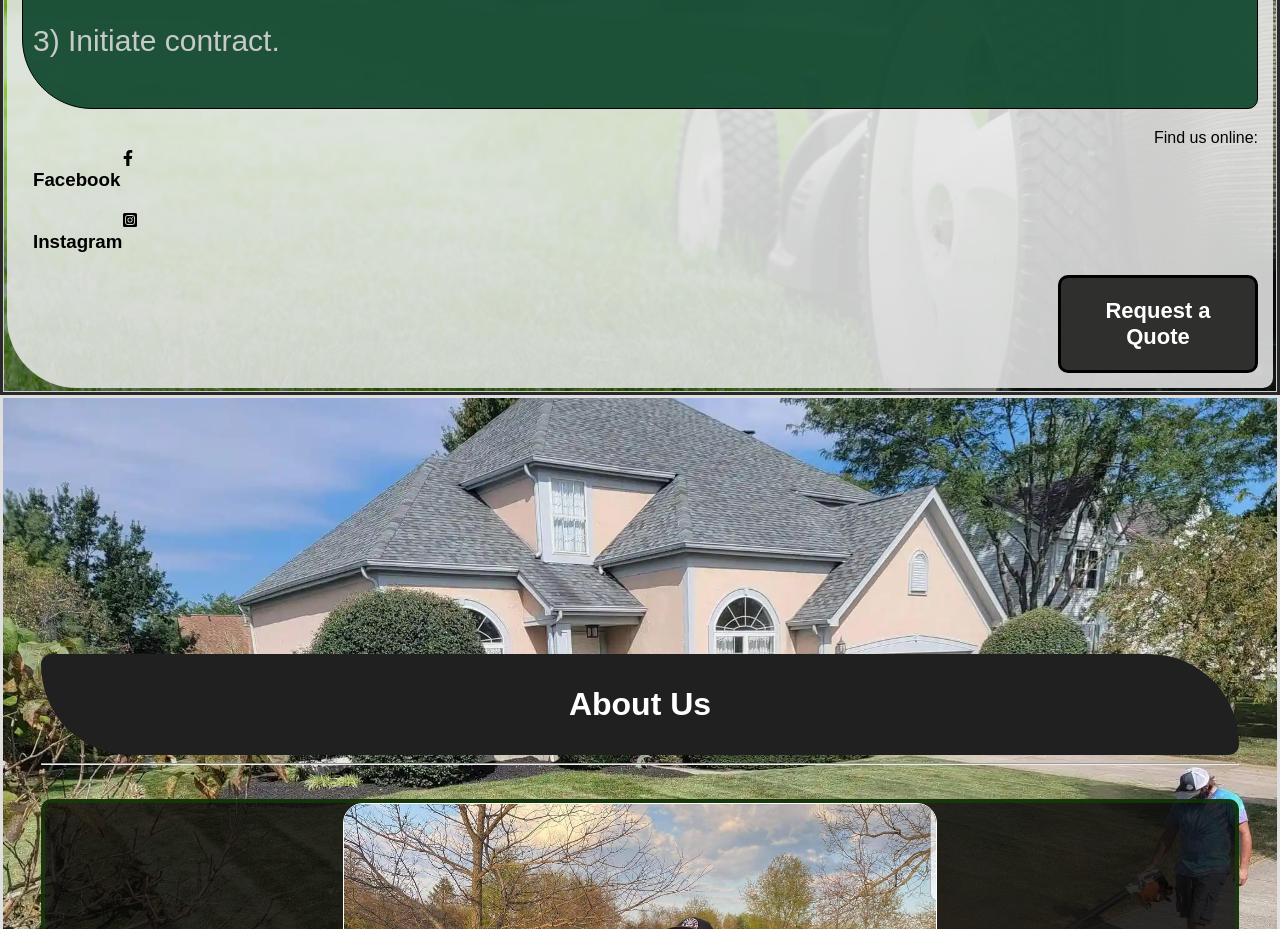
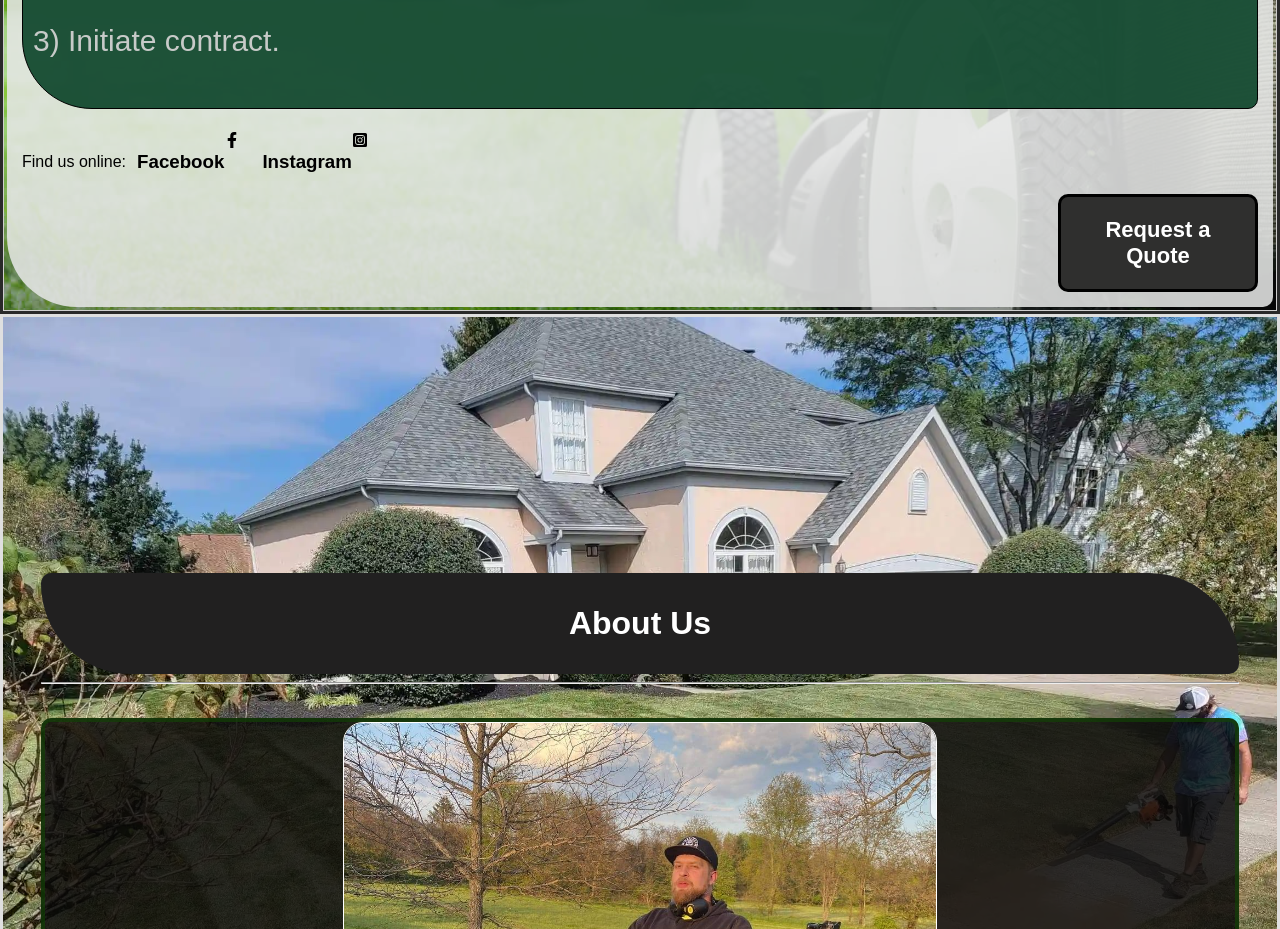
Before and after one commit to sean00880/grandpa-ron-s, a Next.js app: page / in a window 1280 px wide. Shown: the part 1880-2809 px from the top of the page. Built offline with nearby package versions, Linux system fonts and the light colour scheme.

Commit message:
Update Intro.module.css

```diff
--- a/styles/Intro.module.css
+++ b/styles/Intro.module.css
@@ -160,7 +160,13 @@
 
 .socialWrapper{
   display: flex;
-  flex-direction: column;
+  flex-direction: row;
+  align-items: center;
+  justify-contet: center;
+}
+.socialIcons{
+  display:flex;
+  align-items:center
 }
 
 .icon{
```
